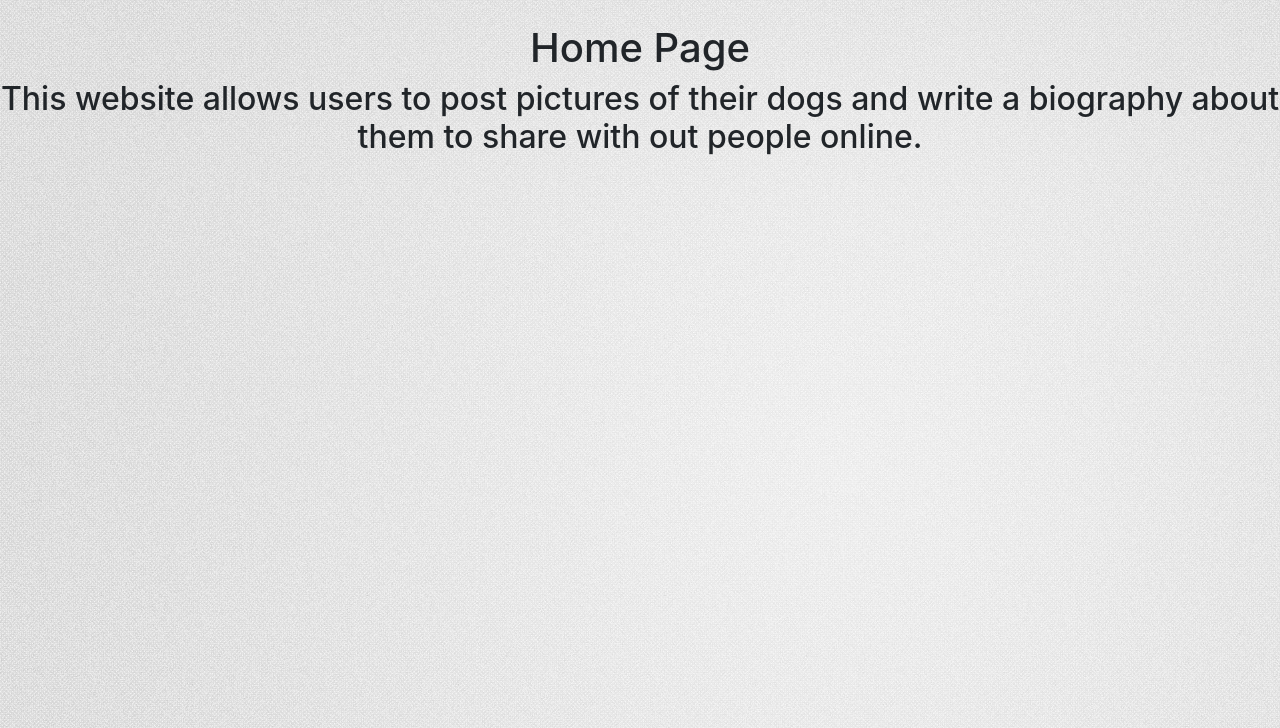
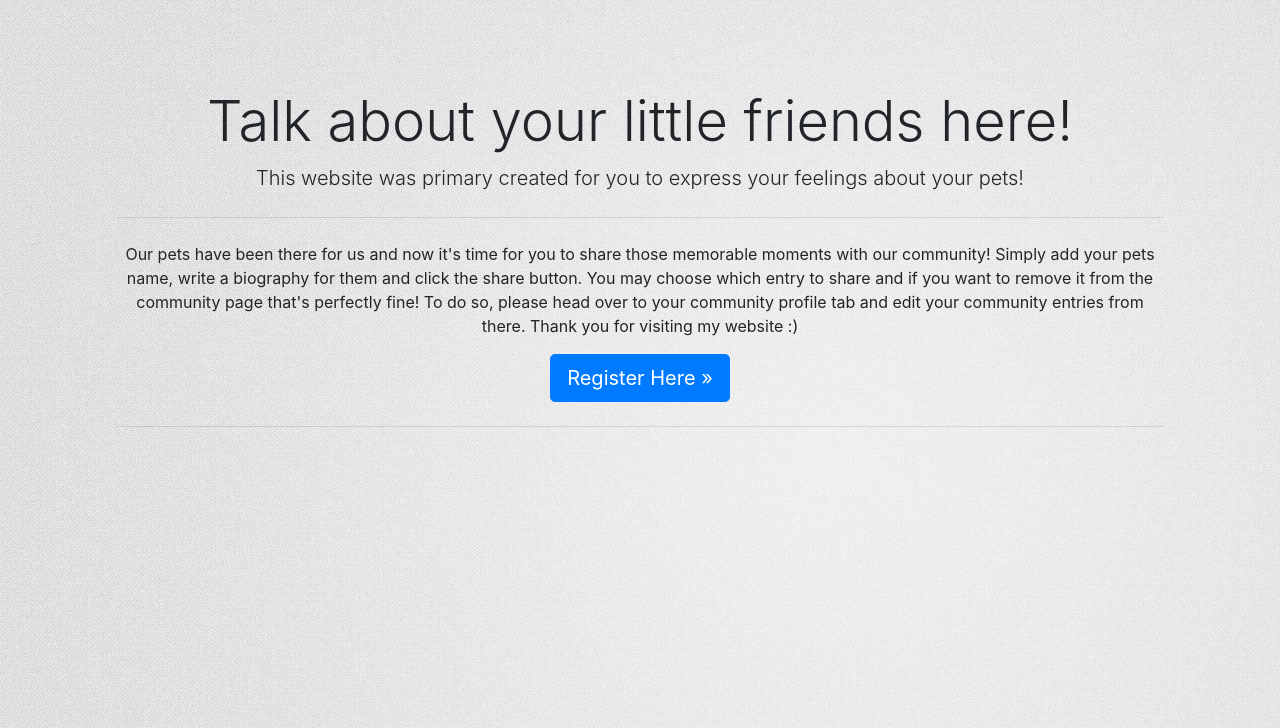
Before and after one commit to JustinDo720/pet_share_project, a Django app: page / in a window 1280 px wide. Shown: the part 72-800 px from the top of the page. Run offline with Django 3.2, Linux system fonts and the light colour scheme; some libraries are stand-ins or nearby versions.

Commit message:
Styled home page with jumbotron and added some buttons to replace links. Also modified the user_private entries html and started a tutorial view

```diff
--- a/test_dog_app/forms.py
+++ b/test_dog_app/forms.py
@@ -14,4 +14,4 @@ class EntryForm(forms.ModelForm):
         model = Entry
         fields = ['bio_entry', 'dog_photo']
         labels = {'bio_entry': 'Dog\'s Biography', 'dog_photo': 'Dog\'s Photo'}
-        widgets = {'bio_entry': forms.Textarea(attrs={'cols':70})}
+        widgets = {'bio_entry': forms.Textarea(attrs={'cols':100})}
--- a/test_dog_app/templates/add_dog_name.html
+++ b/test_dog_app/templates/add_dog_name.html
@@ -1,11 +1,12 @@
 {% extends 'base.html' %}
+{% load crispy_forms_filters %}
 
 {% block content %}
     <p>Start by adding your dog's name here!</p>
 
     <form action="{% url 'test_dog_app:add_dog_name' %}" method="post">
         {% csrf_token %}
-        {{ form.as_p }}
+        {{ form | crispy }}<br/>
         <button name="submit">Add your dog's name to our list!</button>
     </form>
 
--- a/test_dog_app/templates/base.html
+++ b/test_dog_app/templates/base.html
@@ -62,7 +62,10 @@
             </div>
         {% endfor %}
     {% endif %}
+
+<main role="main" class="container">
     {% block content %}
     {% endblock content %}
+</main>
 </body>
 </html>
--- a/test_dog_app/templates/edit_dog_bio.html
+++ b/test_dog_app/templates/edit_dog_bio.html
@@ -9,7 +9,7 @@
     {# This id has to be the entry id because if it was the dog's id it will only change that entry  #}
 
     {% csrf_token %}
-    {{ form | crispy }}
+    {{ form | crispy }} <br/>
 
     <button name="submit">Save Changes</button>
 </form>
--- a/test_dog_app/templates/edit_dog_name.html
+++ b/test_dog_app/templates/edit_dog_name.html
@@ -4,7 +4,7 @@
 {% block content %}
     <form action="{% url 'test_dog_app:edit_dog_name' dog_name.id %}" method="post">
     {% csrf_token %}
-    {{ form | crispy }}
+    {{ form | crispy }}<br/>
     <button name="submit">Submit</button>
     </form>
 {% endblock content %}
--- a/test_dog_app/templates/index.html
+++ b/test_dog_app/templates/index.html
@@ -2,12 +2,22 @@
 
 {% block content %}
 
-<div style="text-align: center;">
-    <h1>Home Page</h1>
-    <h2>
-        This website allows users to post pictures of their dogs and write a biography
-        about them to share with out people online.
-    </h2>
+<div class="jumbotron bg-transparent" style="text-align:center">
+
+    <h1 class="display-4">Talk about your little friends here!</h1>
+    <p class="lead">
+        This website was primary created for you to express your feelings about your pets!
+    </p>
+    <hr class="my-4">
+    <p>
+        Our pets have been there for us and now it's time for you to share those memorable moments with our community!
+        Simply add your pets name, write a biography for them and click the share button. You may choose which entry
+        to share and if you want to remove it from the community page that's perfectly fine! To do so, please head over
+        to your community profile tab and edit your community entries from there. Thank you for visiting my website :)
+    </p>
+    <a class="btn btn-primary btn-lg" href="{% url 'users:register' %}" role="button">Register Here &raquo</a>
+    <hr class="my-4">
+
 </div>
 
 {% endblock content %}
--- /dev/null
+++ b/test_dog_app/templates/tutorial.html
@@ -0,0 +1,5 @@
+{% extends 'base.html' %}
+
+{% block content%}
+
+{% endblock %}
--- a/test_dog_app/templates/write_about_dog.html
+++ b/test_dog_app/templates/write_about_dog.html
@@ -5,7 +5,7 @@
     <a href="{% url 'test_dog_app:user_private_entries' dog.id %}"> {{ dog }}</a>
     <form action="{% url 'test_dog_app:write_about_dog' dog.id %}" enctype="multipart/form-data" method = post>
         {% csrf_token %}
-        {{ form | crispy }}
+        {{ form | crispy }}<br/>
 
     <button name="submit">
         Submit
--- a/test_dog_app/urls.py
+++ b/test_dog_app/urls.py
@@ -24,5 +24,6 @@ urlpatterns = [
     path('community_page/', views.community_page, name='community_page'),   # trailing / is required for pagination
     path('share_dog/<int:dog_id>/', views.share_dog, name='share_dog'),
     path('community_profile/', views.community_profile, name='community_profile'),
+    path('tutorial', views.tutorial, name='tutorial')
 
 ]
--- a/test_dog_app/views.py
+++ b/test_dog_app/views.py
@@ -218,3 +218,7 @@ def community_profile(request):
         return redirect('test_dog_app:community_profile')
 
     return render(request, 'community_profile.html', {'dog_name':dog_name, 'entries':entries})
+
+
+def tutorial(request):
+    return render(request, 'tutorial.html')
```
Also changed, not shown: test_dog_app/templates/user_entries.html (+7 -5 lines), test_dog_app/templates/user_private_entries.html (+20 -13 lines), db.sqlite3, test_dog_app/media/photo_img/cartoon_dog_aSeupb8.jpg (added), test_dog_app/static/test_dog_app/tutorials/t1.png (added).
